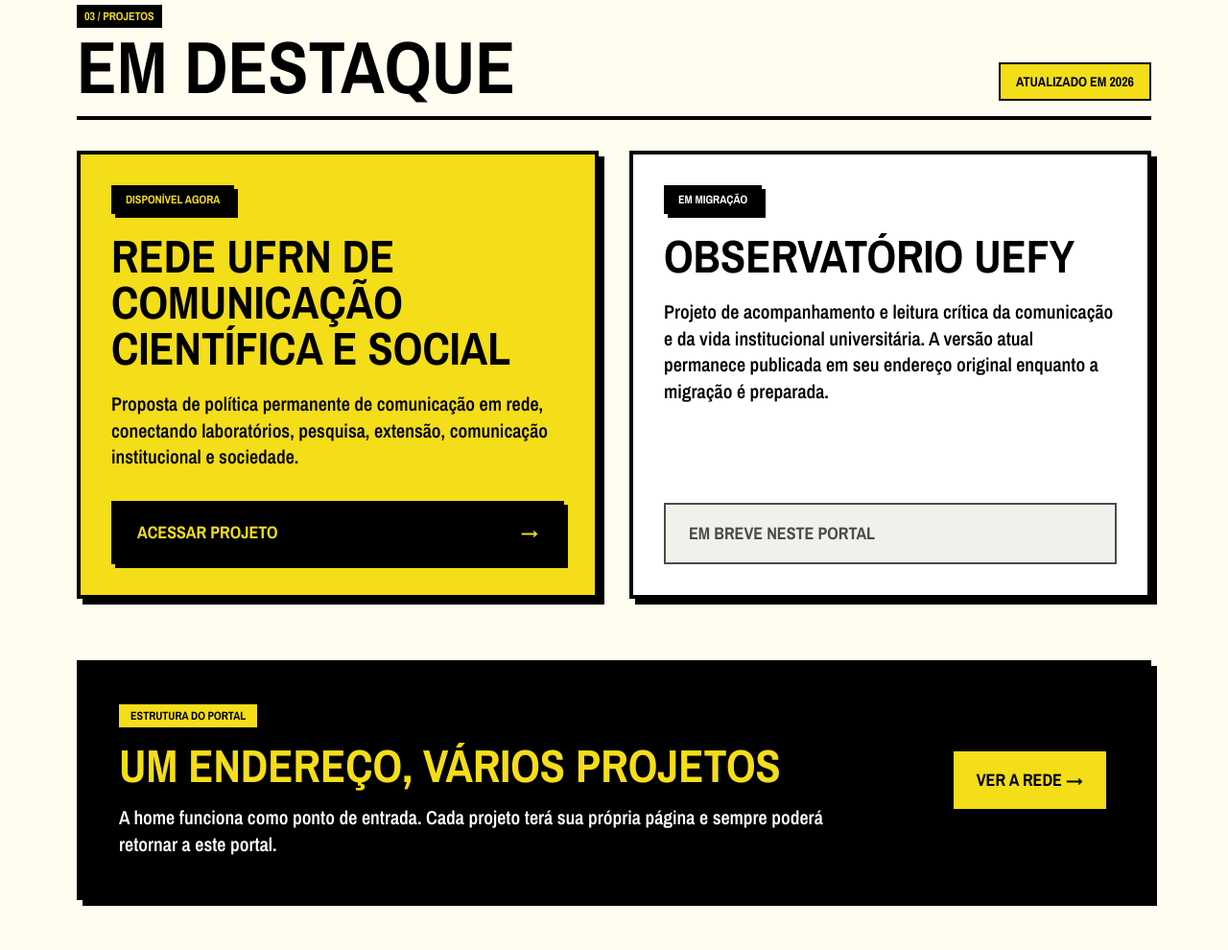
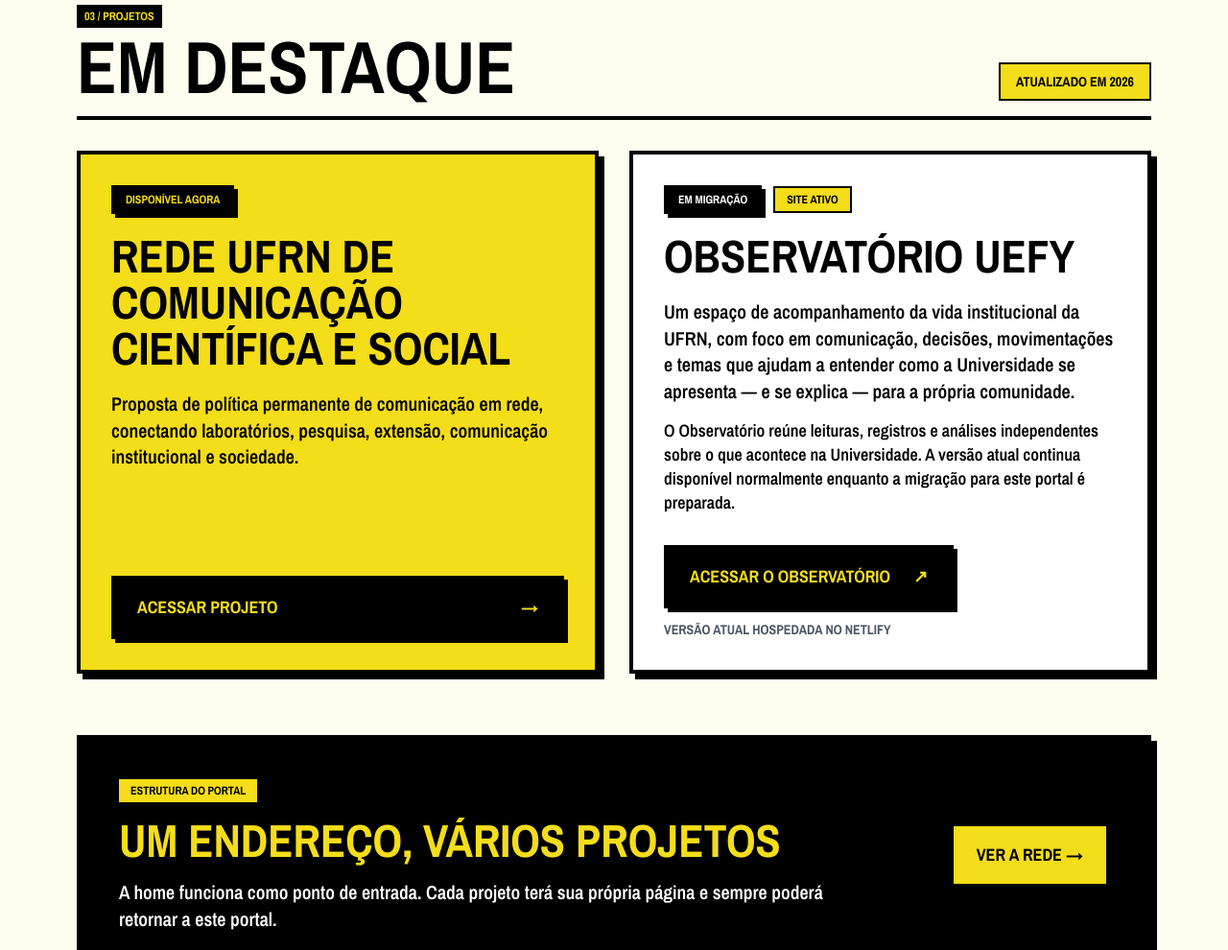
Before and after one commit to uefyerryeni/uefyerryeni.github.io, a plain HTML site: page index.html in a window 1280 px wide. Shown: the part 1953-2943 px from the top of the page at 96% size. Drawn offline with nearby package versions, Linux system fonts and the light colour scheme.

Commit message:
Melhora apresentação do Observatório e adiciona link atual

```diff
--- a/index.html
+++ b/index.html
@@ -223,14 +223,27 @@
 
         <article class="mobile-card bg-white p-8 neo-lg md:min-h-[390px] flex flex-col justify-between">
           <div>
-            <span class="inline-block bg-black text-white px-3 py-1 font-black uppercase text-xs neo mb-5">Em migração</span>
+            <div class="flex flex-wrap items-center gap-3 mb-5">
+              <span class="inline-block bg-black text-white px-3 py-1 font-black uppercase text-xs neo">Em migração</span>
+              <span class="inline-block bg-[#f4dd19] text-black px-3 py-1 border-2 border-black font-black uppercase text-xs">Site ativo</span>
+            </div>
+
             <h3 class="text-4xl md:text-5xl font-black uppercase leading-none mb-5">Observatório UEFY</h3>
-            <p class="text-xl font-semibold leading-snug">
-              Projeto de acompanhamento e leitura crítica da comunicação e da vida institucional universitária. A versão atual permanece publicada em seu endereço original enquanto a migração é preparada.
+
+            <p class="text-xl font-semibold leading-snug mb-4">
+              Um espaço de acompanhamento da vida institucional da UFRN, com foco em comunicação, decisões, movimentações e temas que ajudam a entender como a Universidade se apresenta — e se explica — para a própria comunidade.
+            </p>
+
+            <p class="text-lg font-semibold leading-snug mb-0">
+              O Observatório reúne leituras, registros e análises independentes sobre o que acontece na Universidade. A versão atual continua disponível normalmente enquanto a migração para este portal é preparada.
             </p>
           </div>
-          <div class="border-2 border-black bg-[#ecebe2] px-6 py-4 font-black uppercase text-lg mt-8 opacity-70">
-            Em breve neste portal
+
+          <div class="mt-8 space-y-3">
+            <a href="https://observatorio-uefy.netlify.app/" target="_blank" rel="noopener noreferrer" class="mobile-stack-btn tap-target neo-btn bg-black text-[#f4dd19] px-6 py-4 font-black uppercase text-lg inline-flex items-center justify-between gap-6 no-underline">
+              Acessar o Observatório <span aria-hidden="true">↗</span>
+            </a>
+            <p class="text-sm font-black uppercase text-gray-600 mb-0">Versão atual hospedada no Netlify</p>
           </div>
         </article>
       </div>
```
